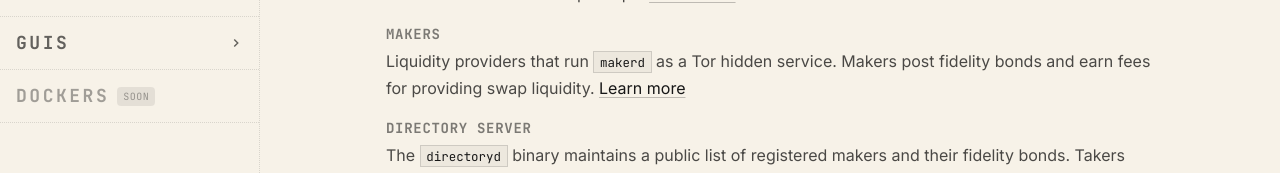
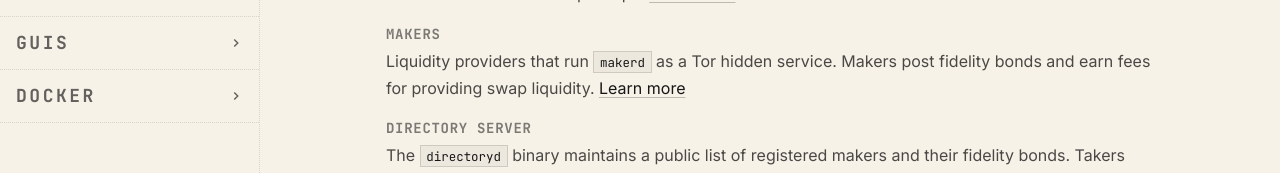
Before and after one commit to citadel-tech/website, a React (Vite) app: page /#/docs in a window 1280 px wide. Shown: the part 427-600 px from the top of the page. Built offline with nearby package versions, Linux system fonts and the light colour scheme.

Commit message:
Add Docker packaging docs entries

```diff
--- a/src/constants/docsNav.js
+++ b/src/constants/docsNav.js
@@ -4,6 +4,7 @@
 const exBase   = LINKS.docs_examples_base
 const specBase = LINKS.docs_spec_base
 const ffiBase  = LINKS.docs_ffi_base
+const makerDashboardPackagingBase = LINKS.docs_maker_dashboard_packaging_base
 
 export const NAV = [
   {
@@ -86,8 +87,19 @@
   },
   {
     id: 'dockers',
-    label: 'Dockers',
-    comingSoon: true,
+    label: 'Docker',
+    items: [
+      {
+        label: 'myNode',
+        url: `${makerDashboardPackagingBase}/mynode/README.md`,
+        repoUrl: LINKS.maker_dashboard_mynode_repo,
+      },
+      {
+        label: 'Umbrel',
+        url: `${makerDashboardPackagingBase}/umbrel/README.md`,
+        repoUrl: LINKS.maker_dashboard_umbrel_repo,
+      },
+    ],
   },
 ]
 
--- a/src/constants/links.js
+++ b/src/constants/links.js
@@ -7,6 +7,7 @@
   coinswap_repo:    "https://github.com/citadel-tech/coinswap",
   taker_app:        "https://github.com/citadel-tech/taker-app",
   maker_dashboard:  "https://github.com/citadel-tech/maker-dashboard",
+  maker_dashboard_packaging: "https://github.com/citadel-tech/maker-dashboard/tree/main/packaging",
   coinswap_docker:  "https://github.com/citadel-tech/coinswap-docker",
   coinswap_ffi:     "https://github.com/citadel-tech/coinswap-ffi",
   mill_io:          "https://github.com/citadel-tech/mill-io",
@@ -46,6 +47,7 @@
   docs_ffi_base:              'https://raw.githubusercontent.com/citadel-tech/coinswap-ffi/main',
   docs_taker_app_usage:       'https://raw.githubusercontent.com/citadel-tech/taker-app/main/docs/usage.md',
   docs_maker_dashboard_arch:  'https://raw.githubusercontent.com/citadel-tech/maker-dashboard/main/docs/ARCH.md',
+  docs_maker_dashboard_packaging_base: 'https://raw.githubusercontent.com/citadel-tech/maker-dashboard/main/packaging',
 
   // FFI GitHub repo links (for "view on GitHub" buttons)
   ffi_js_repo:     'https://github.com/citadel-tech/coinswap-ffi/tree/main/coinswap-js',
@@ -53,4 +55,6 @@
   ffi_kotlin_repo: 'https://github.com/citadel-tech/coinswap-ffi/tree/main/coinswap-kotlin',
   ffi_swift_repo:  'https://github.com/citadel-tech/coinswap-ffi/tree/main/coinswap-swift',
   ffi_ruby_repo:   'https://github.com/citadel-tech/coinswap-ffi/tree/main/coinswap-ruby',
+  maker_dashboard_mynode_repo: 'https://github.com/citadel-tech/maker-dashboard/tree/main/packaging/mynode',
+  maker_dashboard_umbrel_repo: 'https://github.com/citadel-tech/maker-dashboard/tree/main/packaging/umbrel',
 };
```
